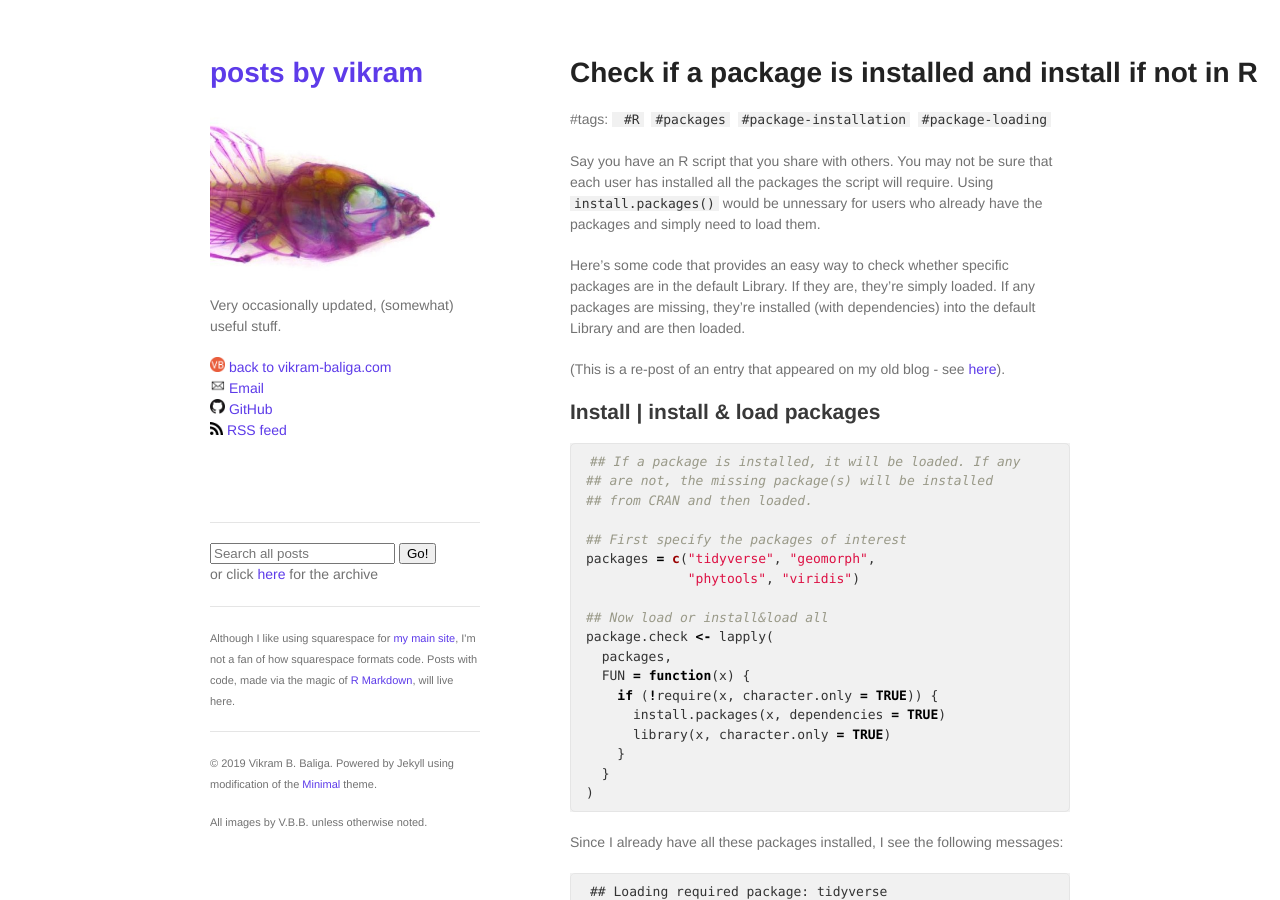
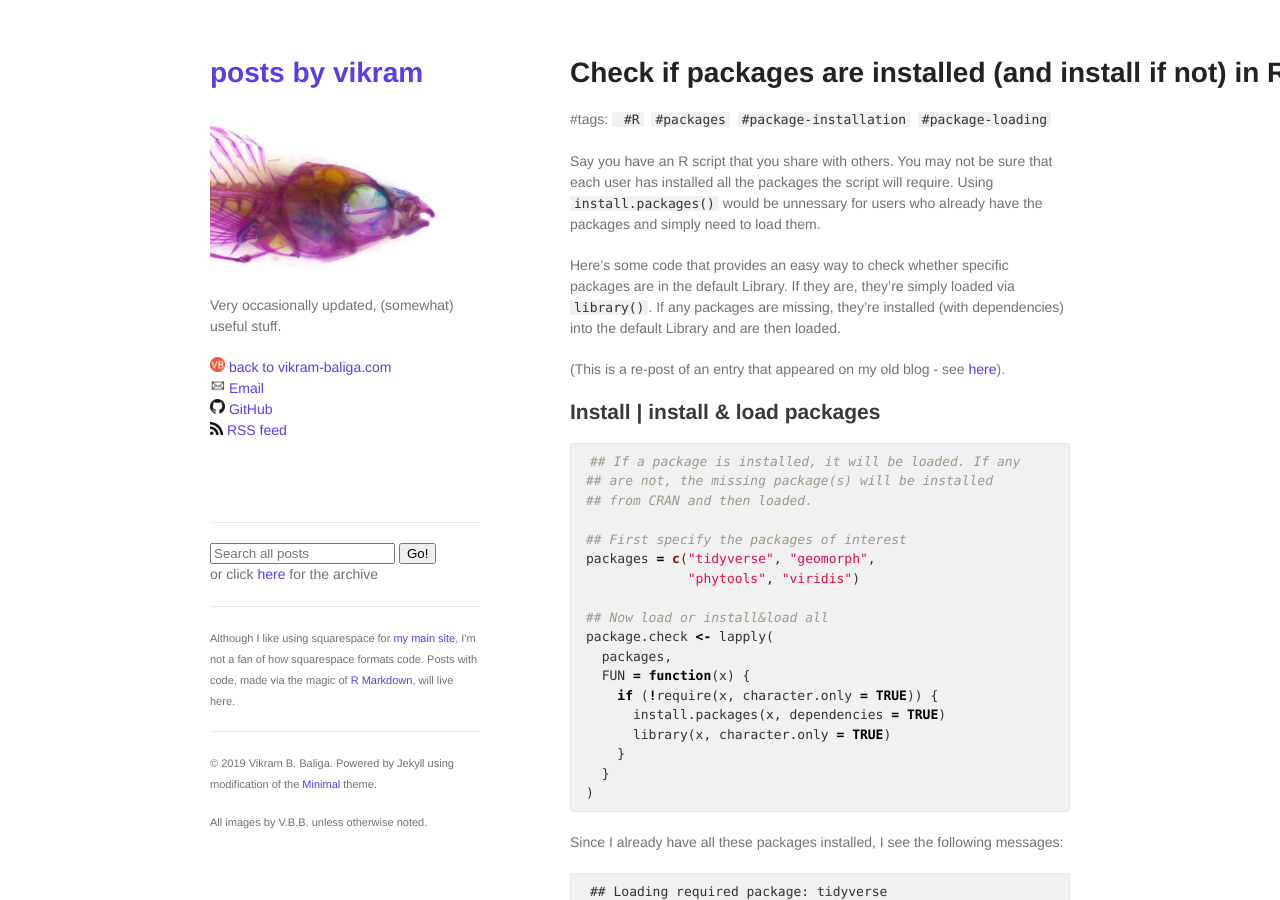
Before and after one commit to vbaliga/vbaliga.github.io, a Jekyll site: the page built from _posts/2019-04-28-verify-that-r-packages-are-installed-and-loaded.md, in a window 1280 px wide and 900 px high. Built offline with Jekyll 4.4.1, drawn with Linux system fonts in a browser that asks for light colours; a script that is not in the unit is left out.

Commit message:
Update 2019-04-28-verify-that-r-packages-are-installed-and-loaded.md

```diff
--- a/_posts/2019-04-28-verify-that-r-packages-are-installed-and-loaded.md
+++ b/_posts/2019-04-28-verify-that-r-packages-are-installed-and-loaded.md
@@ -1,12 +1,12 @@
 ---
 layout: post
 tags: ["R","packages","package-installation","package-loading"]
-title: Check if a package is installed and install if not in R
+title: Check if packages are installed (and install if not) in R
 ---
 
 Say you have an R script that you share with others. You may not be sure that each user has installed all the packages the script will require. Using `install.packages()` would be unnessary for users who already have the packages and simply need to load them.
 
-Here’s some code that provides an easy way to check whether specific packages are in the default Library. If they are, they’re simply loaded. If any packages are missing, they’re installed (with dependencies) into the default Library and are then loaded.
+Here’s some code that provides an easy way to check whether specific packages are in the default Library. If they are, they’re simply loaded via `library()`. If any packages are missing, they’re installed (with dependencies) into the default Library and are then loaded.
 
 (This is a re-post of an entry that appeared on my old blog - see [here](https://www.vikram-baliga.com/blog/2015/7/19/a-hassle-free-way-to-verify-that-r-packages-are-installed-and-loaded)).
 <!---more--->
```
